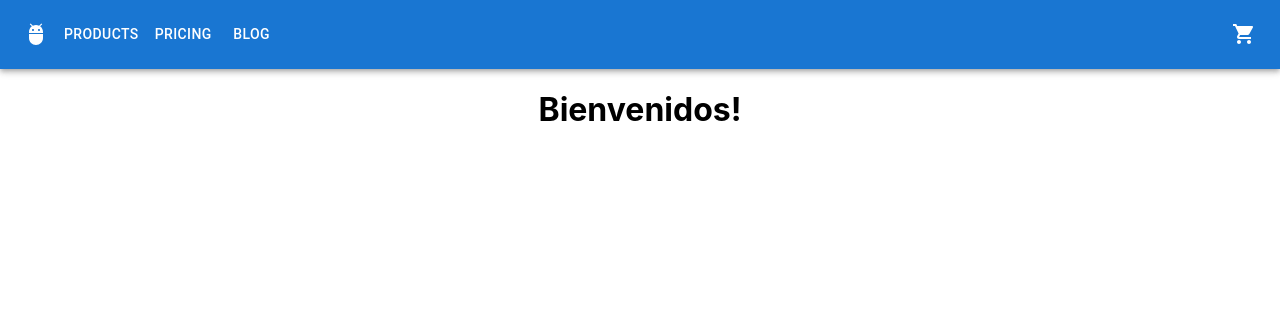
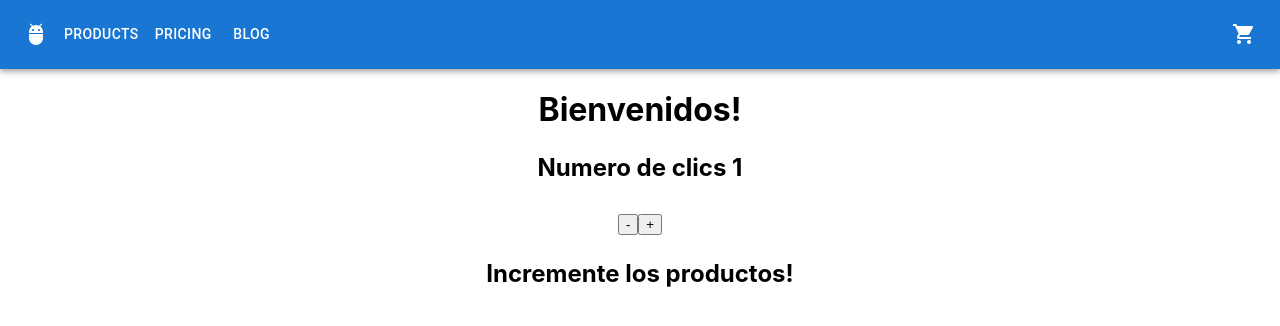
Before and after one commit to fdxx3/CoderHouse, a React (Create React App) app in the folder shop-rios/: page / in a window 1280 px wide. Shown: the top 326 px of the page. Built offline with nearby package versions, Linux system fonts and the light colour scheme.

Commit message:
ItemCount
ItemCount

```diff
--- /dev/null
+++ b/shop-rios/src/components/ItemCount/ItemCount.js
@@ -0,0 +1,56 @@
+import { useState, useEffect } from "react";
+const ItemCount = ({ stock, initial, agregarProducto }) => {
+  const [CantidadItems, setCantidadItems] = useState(initial);
+  const [disableSum, setDisableSum] = useState(false);
+  const [disableRes, setDisableRes] = useState(false);
+  const [contador, setContador] = useState(initial);
+
+  // useEffect(() => {
+  //   if (stock < 1) {
+  //     setDisableSum(true);
+  //     setDisableRes(true);
+  //     setContador(contador == 1);
+  //   } else {
+  //     setDisableSum(false);
+  //     setDisableRes(false);
+  //   }
+  // }, []);
+
+  const incrementar = () => {
+    if (contador < stock - 1) {
+      setContador(contador + 1);
+    } else {
+      setContador(contador + 1);
+      setDisableSum(true);
+    }
+  };
+
+  const decrementar = () => {
+    if (contador > 0) {
+      setContador(contador - 1);
+      setDisableSum(false);
+    }
+  };
+  return (
+    <div>
+      <p>Numero de clics {contador}</p>
+
+      <button onClick={decrementar} disabled={disableRes}>
+        -
+      </button>
+      <button onClick={incrementar} disabled={disableSum}>
+        +
+      </button>
+      {/* <button onClick={()=>(agregarProducto(contador))}
+     style={{background: contador>1 ? 'blue' : 'white'}}>Agregar al carrito</button> */}
+
+      {contador > 1 ? (
+        <p>ya puede agregar productos</p>
+      ) : (
+        <p>Incremente los productos!</p>
+      )}
+    </div>
+  );
+};
+
+export default ItemCount;
--- a/shop-rios/src/components/ItemListContainer/ItemListContainer.js
+++ b/shop-rios/src/components/ItemListContainer/ItemListContainer.js
@@ -1,7 +1,15 @@
+import ItemCount from "../ItemCount/ItemCount";
 import "./ItemListContainer.css";
 
 const ItemListContainer = (props) => {
-  return <h1 className="greet">{props.greettings}</h1>;
+  return (
+    <div>
+      <h1 className="greet">{props.greettings}</h1>
+      <h2>
+        <ItemCount stock={10} initial={1} onAdd="1"></ItemCount>
+      </h2>
+    </div>
+  );
 };
 
 export default ItemListContainer;
--- a/shop-rios/src/components/NavBar/NavBar.js
+++ b/shop-rios/src/components/NavBar/NavBar.js
@@ -16,7 +16,7 @@ import ShoppingCart from "../ShoppingCart/ShoppingCart";
 
 const pages = ["Products", "Pricing", "Blog"];
 
-const ResponsiveAppBar = () => {
+const NavBar = () => {
   const [anchorEl, setAnchorEl] = React.useState(null);
 
   const handleClick = (event) => {
@@ -105,4 +105,4 @@ const ResponsiveAppBar = () => {
     </AppBar>
   );
 };
-export default ResponsiveAppBar;
+export default NavBar;
```
